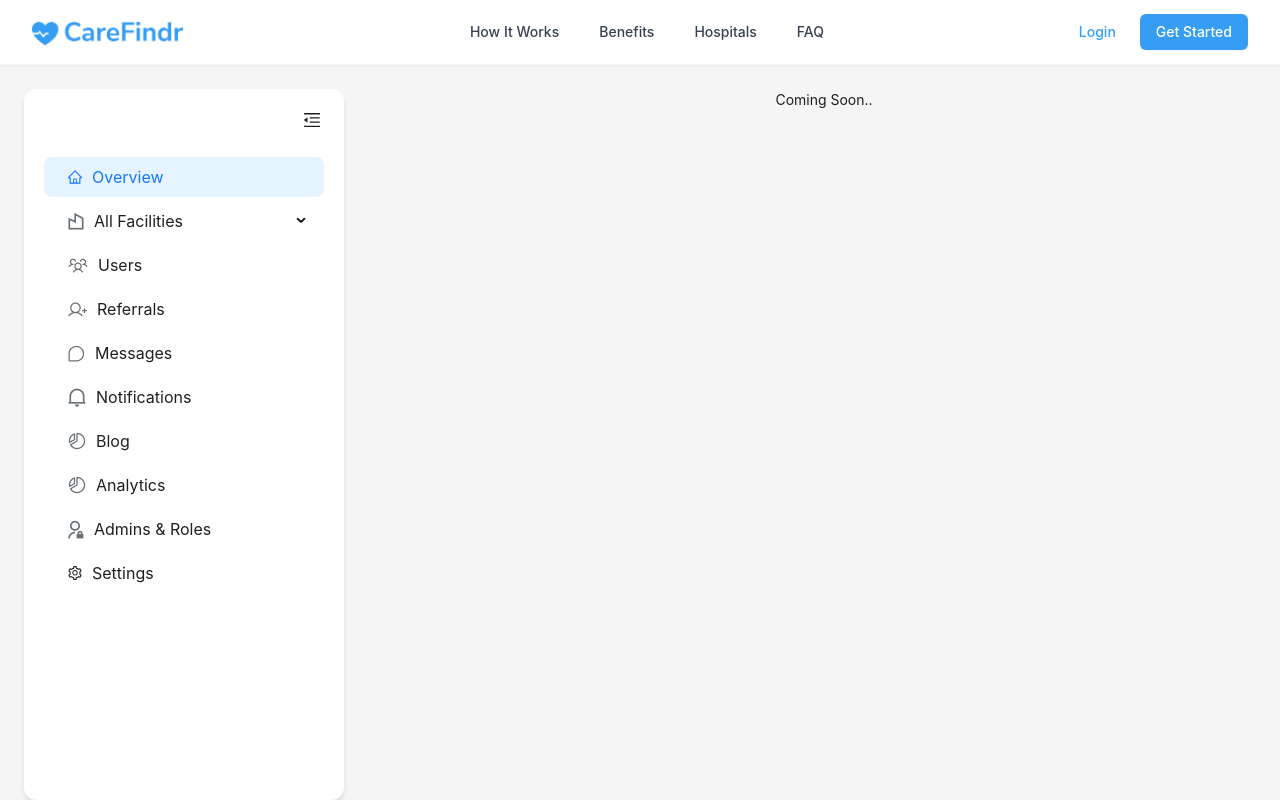
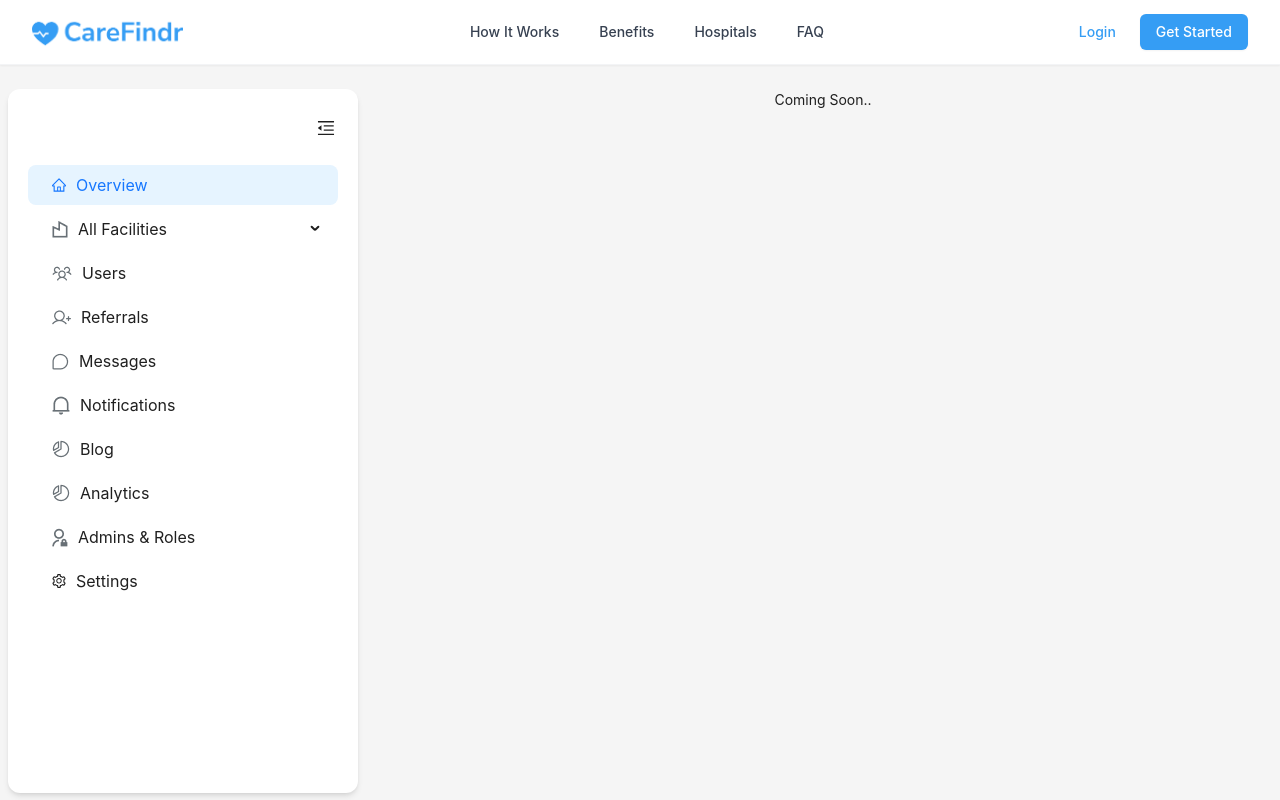
Before and after one commit to alishba2/careFindr-frontend, a React (Vite) app: page /admin-dashboard/analytics in a window 1280 px wide. Built offline with nearby package versions, Linux system fonts and the light colour scheme.

Commit message:
updated blood bank

```diff
--- a/src/components/AdminDashboard/dasboard.jsx
+++ b/src/components/AdminDashboard/dasboard.jsx
@@ -159,11 +159,21 @@ const AdminDashboard = () => {
       <Navbar />
       <Layout>
         <Sider
-          width={320}
-          className="bg-white shadow-md mt-6 mx-6 rounded-xl p-4"
+          width={collapsed ? 60 : Math.min(350, window.innerWidth - 40)}
           collapsible
           collapsed={collapsed}
           trigger={null}
+          className="bg-white shadow-md mt-6  mx-2 rounded-xl px-4 pt-6"
+          breakpoint="md"
+          collapsedWidth={60}
+          onBreakpoint={(broken) => setCollapsed(broken)}
+          style={{
+            height: "calc(100vh - 6rem)",
+            maxWidth: "calc(100vw - 20px)",
+            overflow: "scroll",
+            scrollbarWidth: "none",
+
+          }}
         >
           <div className="flex justify-end mb-4">
             <Button
@@ -207,7 +217,7 @@ const AdminDashboard = () => {
               <Menu.Item key="Insurance" icon={<FileSearchOutlined />}>
                 Insurance
               </Menu.Item>
-               <Menu.Item key="Blood Bank" icon={<ExperimentOutlined />}>
+              <Menu.Item key="Blood Bank" icon={<ExperimentOutlined />}>
                 Blood Bank
               </Menu.Item>
             </SubMenu>
@@ -243,7 +253,14 @@ const AdminDashboard = () => {
         </Sider>
 
         <Layout>
-          <Content className="p-6">
+          <Content
+            style={{
+              height: "100%",
+              overflowY: "scroll",
+              backgroundColor: "#f5f5f5",
+              maxHeight: "93vh",
+            }}
+          className="p-6">
             <Routes>
               <Route
                 path="/"
```
